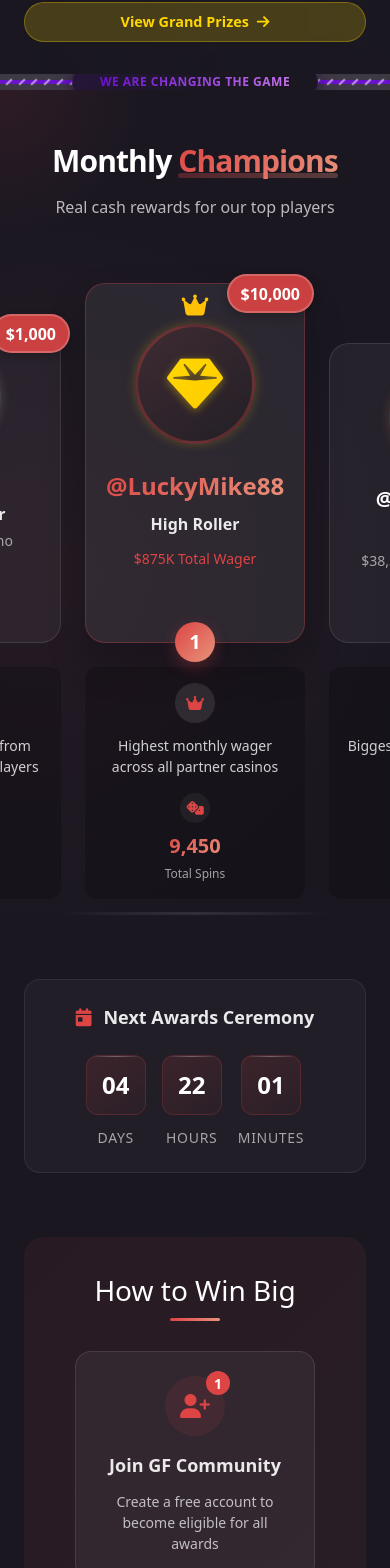
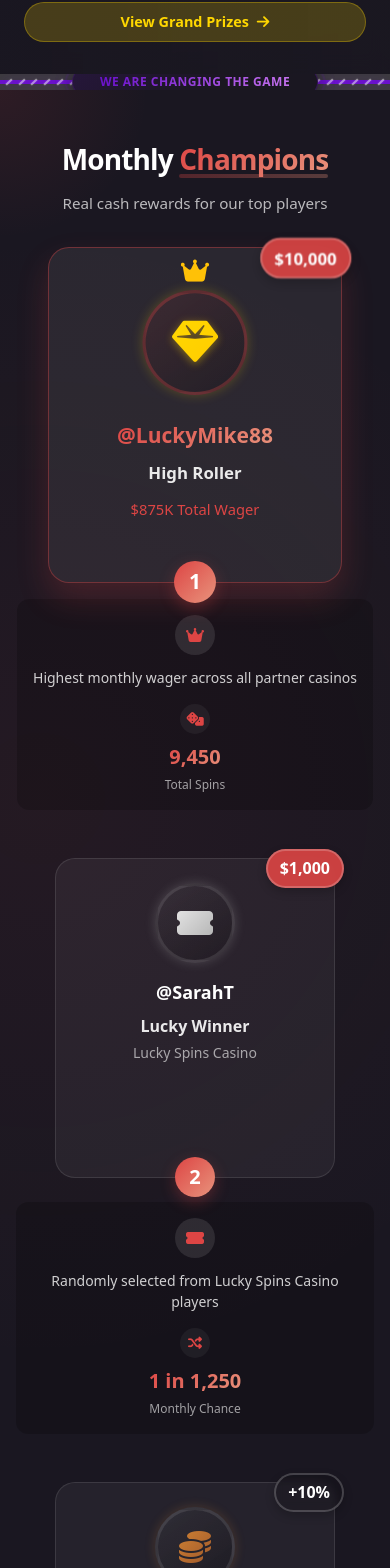
Before and after one commit to 988gbb/gamblers-future, a Nuxt app: page /awards in a window 390 px wide. Shown: the part 924-2492 px from the top of the page. Built offline with nearby package versions, Linux system fonts and the light colour scheme.

Commit message:
Small changes

```diff
--- a/components/GFAwardSection.vue
+++ b/components/GFAwardSection.vue
@@ -1268,6 +1268,32 @@ const closeTermsModal = () => {
 }
 
 @media (max-width: 768px) {
+  .container {
+    padding: 0 1rem;
+  }
+
+  .awards-section {
+    padding: 3rem 0 2rem;
+  }
+
+  .section-header {
+    margin-bottom: 2.5rem;
+  }
+
+  .participation-container {
+    padding: 1.5rem 1rem;
+  }
+
+  .participation-title {
+    font-size: 1.5rem;
+    margin-bottom: 2rem;
+  }
+
+  .next-award-countdown {
+    padding: 1.25rem 1rem;
+    margin-bottom: 2.5rem;
+  }
+
   .terms-container {
     padding: 1.25rem;
     margin-top: 2rem;
@@ -1512,29 +1538,171 @@ const closeTermsModal = () => {
     height: 60px;
     font-size: 1.5rem;
   }
-}
-
-@media (max-width: 480px) {
-  .section-title {
-    font-size: 1.875rem;
-  }
-
-  .section-subtitle {
-    font-size: 1rem;
-  }
-
-  .award-info {
-    padding: 1rem;
-  }
-
+
+  /* Steps improvements */
+  .steps-container {
+    flex-direction: column;
+    gap: 2rem;
+  }
+
+  .step-card {
+    width: 100%;
+    max-width: 280px;
+  }
+
+  /* Hide connectors on mobile */
+  .step-connector {
+    display: none;
+  }
+
+  /* Add a numbered indicator to show sequence */
+  .step-card::after {
+    content: "";
+    position: absolute;
+    bottom: -20px;
+    left: 50%;
+    width: 2px;
+    height: 20px;
+    background: rgba(221, 69, 68, 0.3);
+    display: block;
+  }
+
+  .step-card:last-child::after {
+    display: none;
+  }
+}
+
+@media (max-width: 600px) {
   .countdown-timer {
     flex-wrap: wrap;
     justify-content: center;
+    gap: 1rem 2rem;
+  }
+
+  .countdown-unit {
+    width: calc(50% - 1rem);
+    max-width: 120px;
+  }
+
+  .countdown-value {
+    width: 100%;
+    height: 60px;
+    font-size: 1.5rem;
+  }
+}
+
+@media (max-width: 480px) {
+  .section-title {
+    font-size: 1.75rem;
+  }
+
+  .highlight::after {
+    bottom: 2px;
+    height: 4px;
+  }
+
+  .section-subtitle {
+    font-size: 0.95rem;
+  }
+
+  .winner-username {
+    font-size: 1.125rem;
+  }
+
+  .first-place .winner-username {
+    font-size: 1.25rem;
+  }
+
+  .winner-icon {
+    width: 80px;
+    height: 80px;
+  }
+
+  .winner-icon i {
+    font-size: 2rem;
+  }
+
+  .first-place .winner-icon {
+    width: 100px;
+    height: 100px;
+  }
+
+  .first-place .winner-icon i {
+    font-size: 2.75rem;
+  }
+
+  .award-info {
+    padding: 1rem;
+  }
+
+  .countdown-timer {
+    flex-wrap: wrap;
+    justify-content: center;
   }
 
   .join-button {
     width: 100%;
-    padding: 0.875rem 1.5rem;
+    padding: 0.875rem;
+    font-size: 0.95rem;
+    justify-content: center;
+  }
+
+  .cta-text {
+    font-size: 0.9rem;
+  }
+
+  .terms-container {
+    padding: 1rem;
+  }
+
+  .terms-text {
+    font-size: 0.8rem;
+  }
+
+  .terms-text::before {
+    display: block;
+    margin: 0 auto 0.75rem;
+  }
+}
+
+@media (max-width: 900px) {
+  .podium-container {
+    flex-direction: column;
+    align-items: center;
+    gap: 3rem;
+  }
+
+  /* Correct ordering for mobile display */
+  .first-place {
+    order: 1;
+  }
+
+  .second-place {
+    order: 2;
+  }
+
+  .third-place {
+    order: 3;
+  }
+
+  /* Make platform widths consistent on mobile */
+  .podium-platform {
+    width: 280px;
+  }
+
+  /* Adjust heights for better proportions */
+  .first-place .podium-platform,
+  .second-place .podium-platform,
+  .third-place .podium-platform {
+    height: auto;
+    min-height: 320px;
+  }
+
+  /* Enhance first place visual distinction */
+  .first-place .podium-platform {
+    box-shadow: 0 15px 30px rgba(221, 69, 68, 0.2);
+    border-color: rgba(221, 69, 68, 0.4);
+    transform: scale(1.05);
   }
 }
 </style>
--- a/pages/awards.vue
+++ b/pages/awards.vue
@@ -2,7 +2,7 @@
   <AwardsHero />
   <SectionDivider promptLabel="we are changing the game" theme="secondary" />
   <GFAwardSection />
-  <SectionDivider promptLabel="be wone with comunity" theme="secondary" />
+  <SectionDivider promptLabel="be one with community" theme="secondary" />
 
   <AwardsYear />
 </template>
```
